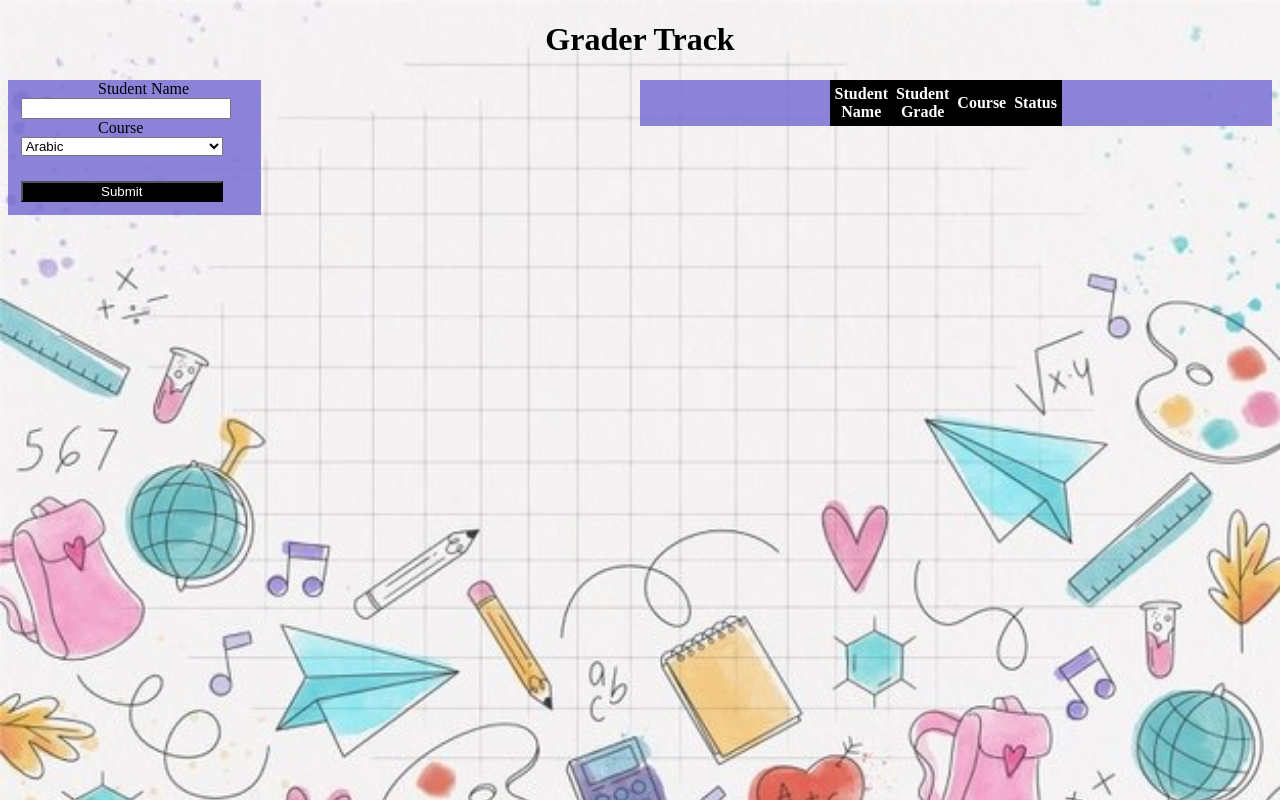
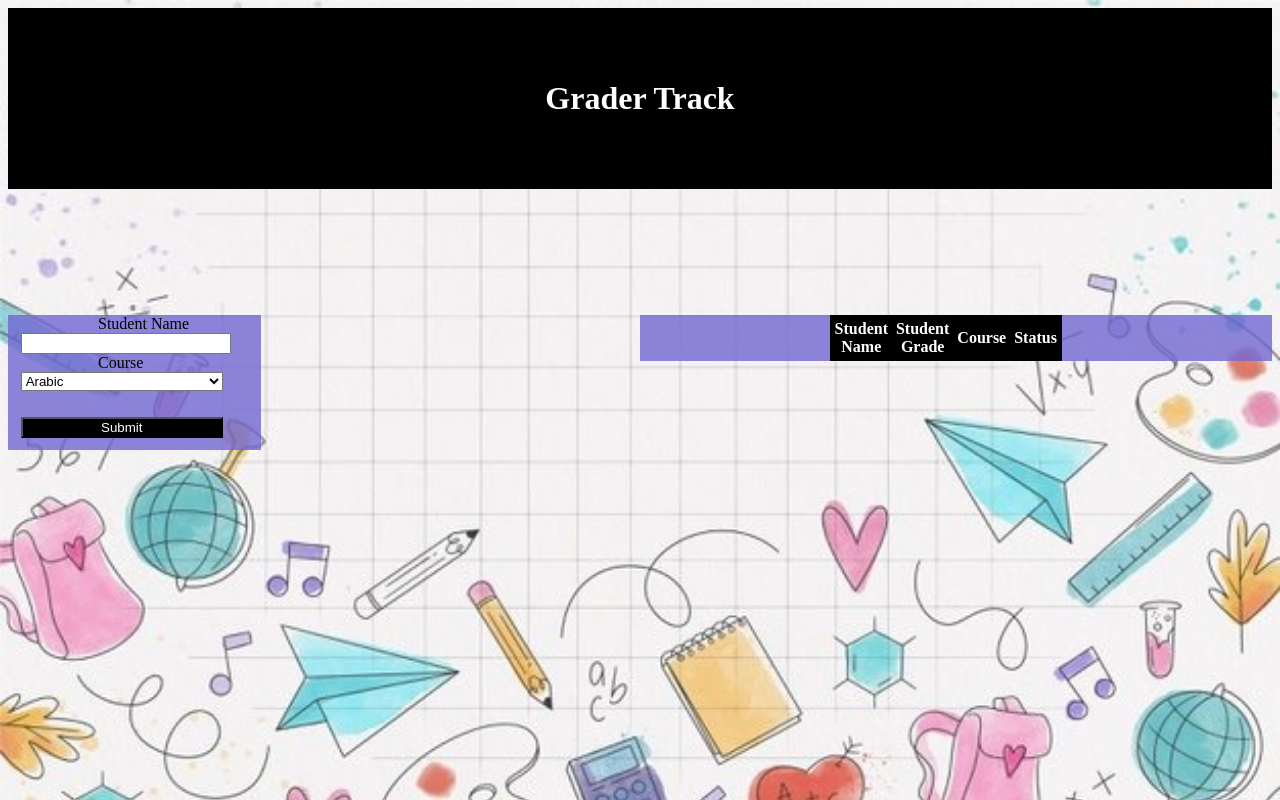
Before and after one commit to Omaimah-Sulaiman/Track-Grader, a plain HTML site: page index.html in a window 1280 px wide. Drawn offline with Linux system fonts and the light colour scheme.

Commit message:
solve exam

```diff
--- a/style/style.css
+++ b/style/style.css
@@ -2,12 +2,17 @@ body{
     background: url('../img/exam.jpg') no-repeat ;
     background-size: cover
 }
-
+header{
+    background-color: black;
+    color: white;
+    padding:4%;
+}
 header h1 {
     text-align: center;
 }
 
 main{
+    margin-top: 10%;
     position: relative;
 }
 
```
